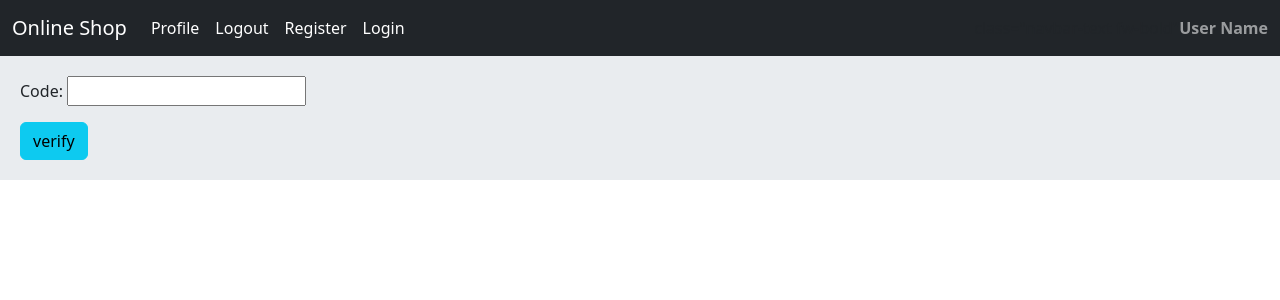
After one commit to mobinesmaeili/shop, a Django app: page /accounts/verify/ in a window 1280 px wide. The commit adds this page. Shown: the top 300 px of the page. Run offline with Django 5.2, Linux system fonts and the light colour scheme; parts of the project's set-up code (start-up, migrations or seed data) failed here and were passed over.

Commit message:
setup OTP CODE registration

```diff
--- a/A/A/urls.py
+++ b/A/A/urls.py
@@ -20,4 +20,5 @@ from django.urls import path, include
 urlpatterns = [
     path('admin/', admin.site.urls),
     path('', include('home.urls', namespace='home')),
+    path('accounts/', include('accounts.urls', namespace='accounts')),
 ]
--- a/A/accounts/admin.py
+++ b/A/accounts/admin.py
@@ -1,7 +1,7 @@
 from django.contrib import admin
 from django.contrib.auth.admin import UserAdmin as BaseUserAdmin
 from .forms import UserCreationForm, UserChangeForm
-from .models import User
+from .models import User, OtpCode
 from django.contrib.auth.models import Group
 
 
@@ -29,3 +29,7 @@ class UserAdmin(BaseUserAdmin):
 
 admin.site.unregister(Group)
 admin.site.register(User, UserAdmin)
+
+@admin.register(OtpCode)
+class OtpCodeAdmin(admin.ModelAdmin):
+    list_display = ('phone_number', 'code', 'created')
--- a/A/accounts/forms.py
+++ b/A/accounts/forms.py
@@ -31,3 +31,26 @@ class UserChangeForm(forms.ModelForm):
     class Meta:
         model = User
         fields = ('email', 'phone_number', 'full_name', 'password', 'last_login')
+
+class UserRegistrationForm(forms.Form):
+    email = forms.EmailField()
+    full_name = forms.CharField(label='Full Name')
+    phone_number = forms.CharField(label='Phone number', max_length=11)
+    password = forms.CharField(widget=forms.PasswordInput)
+
+    def clean_email(self):
+        email = self.cleaned_data['email']
+        user = User.objects.filter(email=email).exists()
+        if user:
+            raise ValidationError('Email already registered')
+        return email
+
+    def clean_phone(self):
+        phone = self.cleaned_data['phone_number']
+        user = User.objects.filter(phone_number=phone).exists()
+        if user:
+            raise ValidationError('Phone number already registered')
+        return phone
+
+class VerifyCodeForm(forms.Form):
+    code = forms.IntegerField()
--- /dev/null
+++ b/A/accounts/templates/accounts/verify.html
@@ -0,0 +1,11 @@
+{% extends 'base.html' %}
+
+{% block title %}Register{% endblock %}
+
+{% block content %}
+    <form action="" method="post">
+        {% csrf_token %}
+        {{ form.as_p }}
+        <input type="submit" value="verify" class="btn btn-info">
+    </form>
+{% endblock %}
--- /dev/null
+++ b/A/accounts/urls.py
@@ -0,0 +1,9 @@
+from django.urls import path
+from . import views
+
+
+app_name = 'accounts'
+urlpatterns = [
+    path('register/', views.UserRegisterView.as_view(), name='user_register'),
+    path('verify/', views.UserRegisterVerifyCodeView.as_view(), name='verify_code'),
+]
--- a/A/accounts/views.py
+++ b/A/accounts/views.py
@@ -1,3 +1,58 @@
-from django.shortcuts import render
+from django.shortcuts import render, redirect
+from django.views import View
+from .forms import UserRegistrationForm, VerifyCodeForm
+import random
+from utils import send_otp_code
+from .models import OtpCode, User
+from django.contrib import messages
 
-# Create your views here.
+
+class UserRegisterView(View):
+    form_class = UserRegistrationForm
+    template_name = 'accounts/register.html'
+
+    def get(self, request):
+        form = self.form_class()
+        return render(request, self.template_name, {'form': form})
+
+
+    def post(self, request):
+        form = self.form_class(request.POST)
+        if form.is_valid():
+            random_code = random.randint(1000, 9999)
+            send_otp_code(form.cleaned_data['phone_number'], random_code)
+            OtpCode.objects.create(phone_number=form.cleaned_data['phone_number'], code=random_code)
+            request.session['user_registration_info'] = {
+                'phone_number': form.cleaned_data['phone_number'],
+                'email': form.cleaned_data['email'],
+                'full_name': form.cleaned_data['full_name'],
+                'password': form.cleaned_data['password'],
+            }
+            messages.success(request, 'we send you an otp code')
+            return redirect('accounts:verify_code')
+        return render(request, self.template_name, {'form': form})
+
+
+class UserRegisterVerifyCodeView(View):
+    form_class = VerifyCodeForm
+
+    def get(self, request):
+        form = self.form_class()
+        return render(request, 'accounts/verify.html', {'form': form})
+
+    def post(self, request):
+        user_session = request.session['user_registration_info']
+        code_instance = OtpCode.objects.get(phone_number=user_session['phone_number'])
+        form = self.form_class(request.POST)
+        if form.is_valid():
+            cd = form.cleaned_data
+            if cd['code'] == code_instance.code:
+                User.objects.create_user(user_session['phone_number'], user_session['email'], user_session['full_name'],
+                                         user_session['password'])
+                code_instance.delete()
+                messages.success(request, 'you registered successfully', 'success')
+                return redirect('home:home')
+            else:
+                messages.error(request, 'wrong code', 'danger')
+                return redirect('accounts:verify_code')
+        return redirect('home:home')
--- a/A/templates/inc/navbar.html
+++ b/A/templates/inc/navbar.html
@@ -5,7 +5,7 @@
             <div class="navbar-nav">
                 <a class="nav-link active" aria-current="page" href="#">Profile</a>
                 <a class="nav-link active " aria-current="page" href="#">Logout</a>
-                <a class="nav-link active " aria-current="page" href="#">Register</a>
+                <a class="nav-link active " aria-current="page" href="{% url 'accounts:user_register' %}">Register</a>
                 <a class="nav-link active " aria-current="page" href="#">Login</a>
             </div>
         </div>class="navbar-text fw-bold"
--- /dev/null
+++ b/A/utils.py
@@ -0,0 +1,5 @@
+from accounts.models import OtpCode
+
+
+def send_otp_code(otp_code, code):
+    pass
```
Also changed, not shown: A/accounts/models.py (+8 -0 lines), A/accounts/templates/accounts/register.html (added, +11 -0 lines), A/accounts/migrations/0002_otpcode.py (added).
